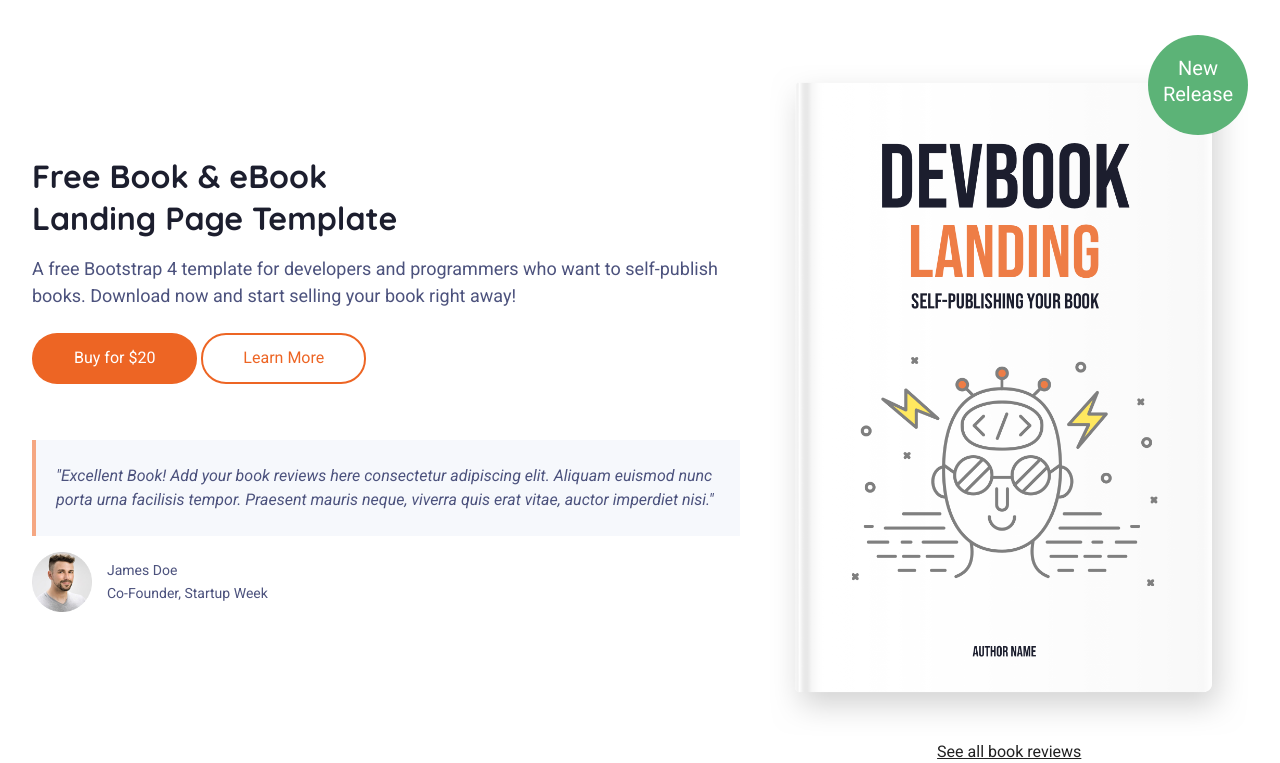
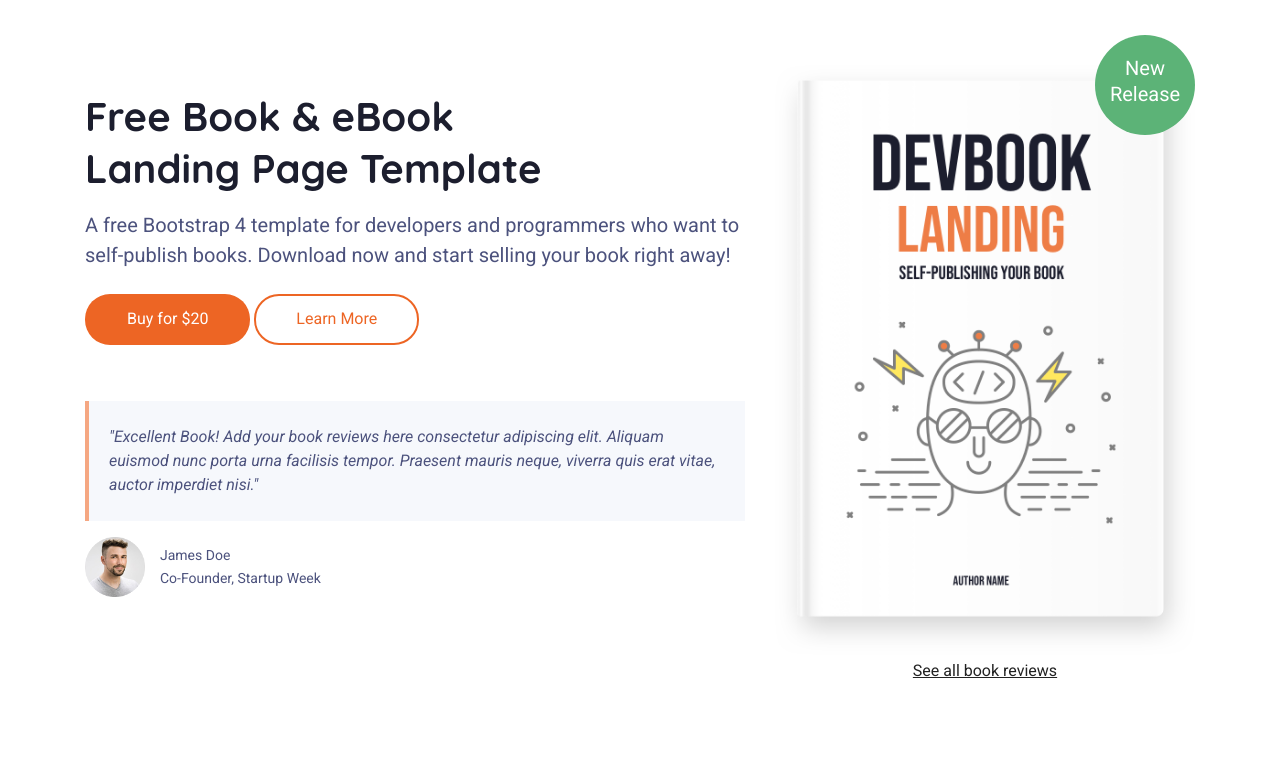
Before and after one commit to juncn/web_practice_project_1, a website: page index.html in a window 1280 px wide. Shown: the part 69-832 px from the top of the page. After the commit the page ends 800 px from the top, so only its background shows below. Drawn offline with nearby package versions, Linux system fonts and the light colour scheme; files that its build step writes are made by us from their sources; files whose address does not match are found by name.

Commit message:
Update hero desktop font size

```diff
--- a/sass/layout/_hero.scss
+++ b/sass/layout/_hero.scss
@@ -4,8 +4,9 @@
 .hero-section {
   margin-top: 48rem;
   padding: 0 16rem;
-  max-width: 1440rem;
+  max-width:1200rem;
   margin: 48rem auto 0;
+}
 
 .headline {
   font-family: $quicksand;
@@ -98,7 +99,6 @@
 .theme-link {
   text-decoration: underline;
 }
-}
 
 @include tablet {
   .hero-section {
@@ -106,7 +106,7 @@
     flex-wrap: nowrap;
     justify-content: space-between;
     align-items: center;
-    padding: 0 32rem;
+    padding: 0 45rem;
   }
 
   .hero-right {
@@ -132,6 +132,14 @@
 
 @include desktop {
   .hero-right {
-    max-width: 600rem;
+    max-width: 450rem;
+  }
+
+  .headline {
+    font-size: 40rem;
+  }
+
+  .subheadline {
+    font-size: 20rem;
   }
 }
```
Lines whose indentation alone changed are shown as unchanged.
